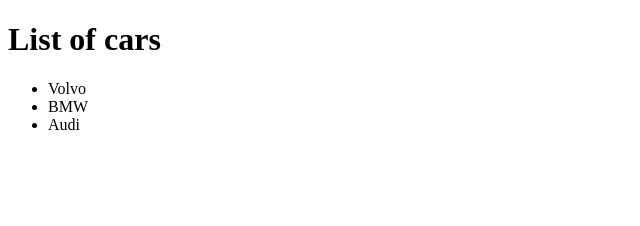
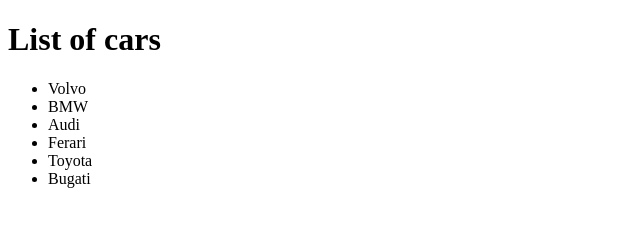
Before and after one commit to zafarinabil/cars, a plain HTML site: page index.html in a window 1280 px wide. Shown: the whole page, without its empty margins (0-640 px from the left). Drawn offline with Linux system fonts and the light colour scheme.

Commit message:
3 new cars

```diff
--- a/index.html
+++ b/index.html
@@ -12,6 +12,9 @@
       <li>Volvo</li>
       <li>BMW</li>
       <li>Audi</li>
+      <li>Ferari</li>
+      <li>Toyota</li>
+      <li>Bugati</li>
     </ul>
   </body>
 </html>
```
